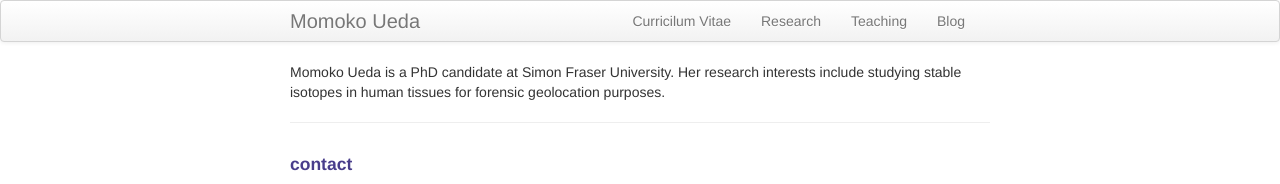
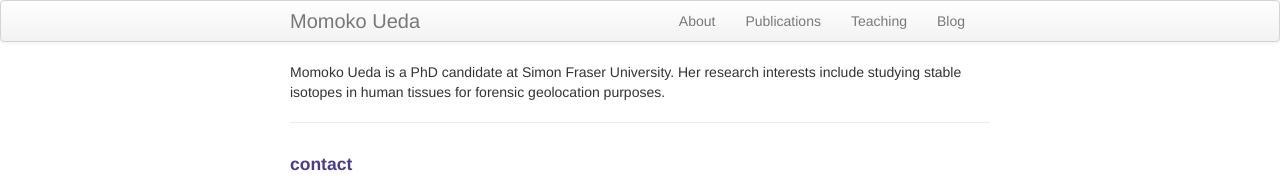
Before and after one commit to momoueda/momoueda1.github.io, a Jekyll site: the page built from index.md, in a window 1280 px wide. Shown: the top 184 px of the page. Built offline with Jekyll 4.4.1, drawn with Linux system fonts in a browser that asks for light colours.

Commit message:
Update default.html

```diff
--- a/_includes/themes/twitter/default.html
+++ b/_includes/themes/twitter/default.html
@@ -35,8 +35,8 @@
         <div class="container-narrow">
           <a class="brand" href="{{ HOME_PATH }}">{{ site.title }}</a>
           <ul class="nav">
-              <li><a href="{{ BASE_PATH }}/pages/cv.html">Curricilum Vitae</a></li>
-              <li><a href="{{ BASE_PATH }}/pages/research.html">Research</a></li>
+              <li><a href="{{ BASE_PATH }}/pages/about.html">About</a></li>
+              <li><a href="{{ BASE_PATH }}/pages/publications.html">Publications</a></li>
               <li><a href="{{ BASE_PATH }}/pages/teaching.html">Teaching</a></li>
               <li><a href="{{ BASE_PATH }}/pages/blog.html">Blog</a></li>
 
```
